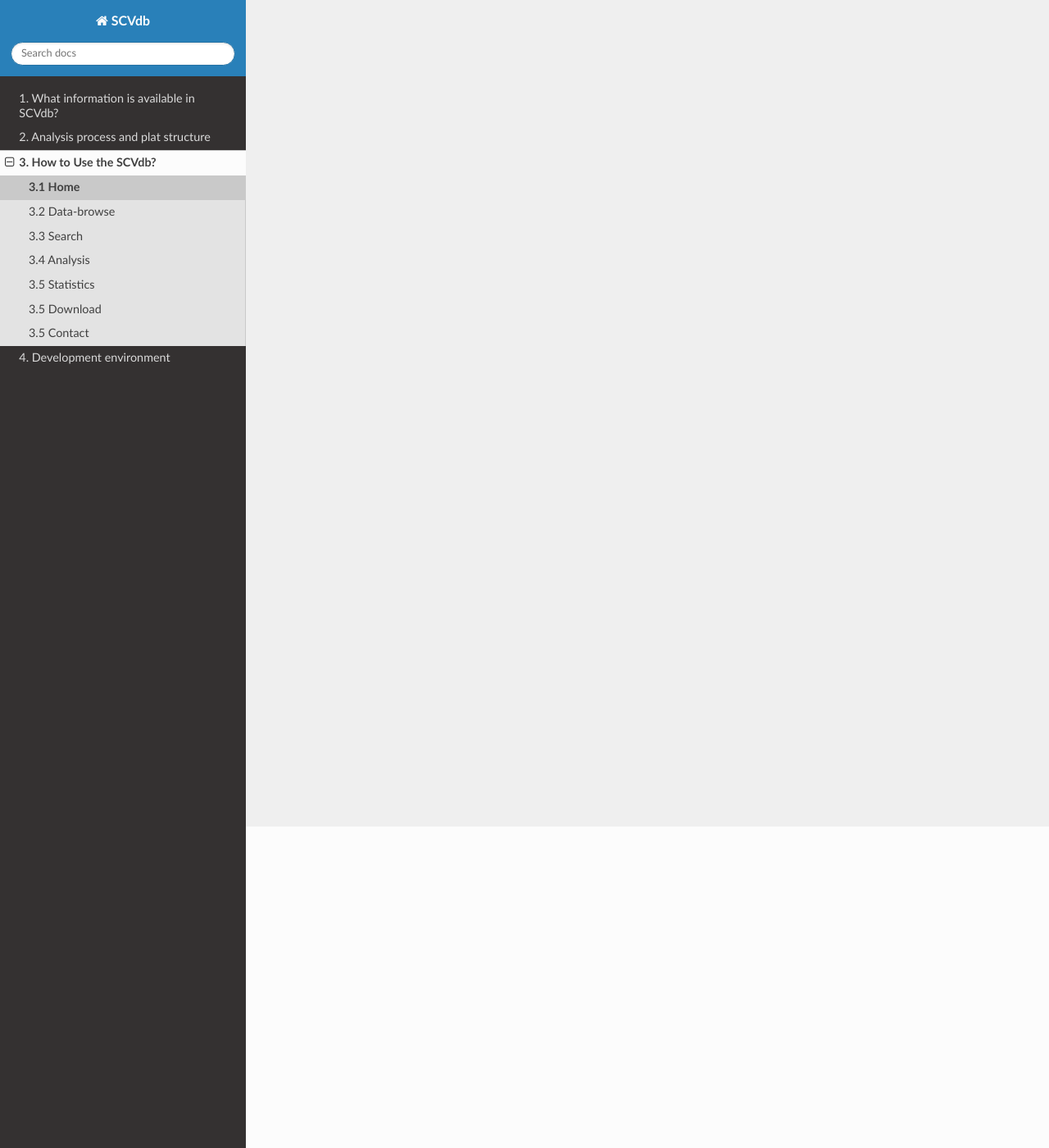
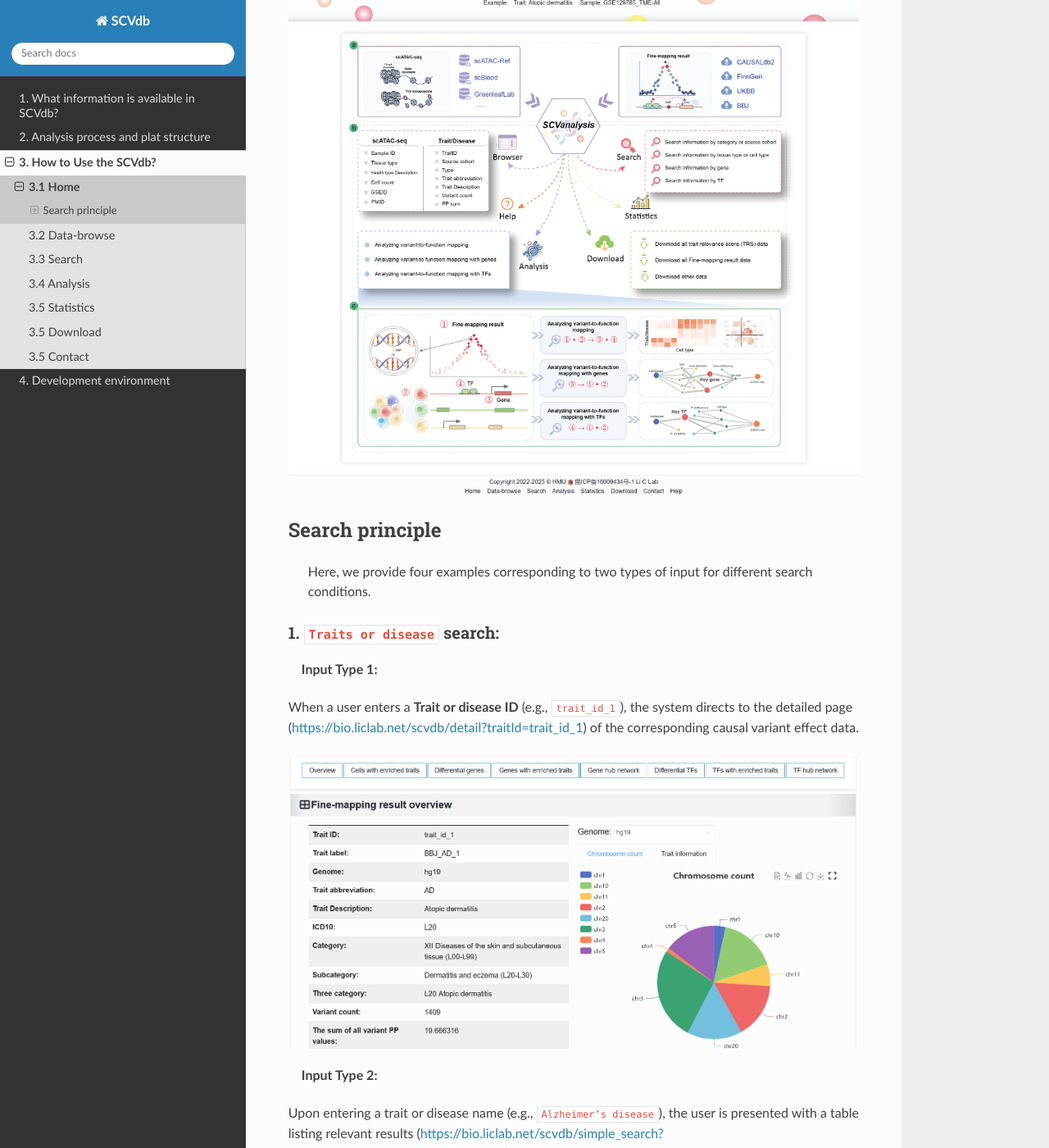
Before and after one commit to YuZhengM/scvmap-tutorial, a Sphinx documentation site: the page built from docs/source/usage/home.rst, in a window 1280 px wide and 1400 px high, scrolled down 392 px. Shown: the whole window at 82% size. Built offline with Sphinx 7.4.7 and the Read the Docs theme 3.1.0, drawn with Linux system fonts in a browser that asks for light colours; pages that are not in the unit, such as notebooks, are missing from menus; some of the changed text lies outside the part shown.

Commit message:
feat: 完善了 Home 文档

```diff
--- a/README.rst
+++ b/README.rst
@@ -11,6 +11,7 @@ User Manual for SCVdb platform
 
 
  | SCVdb: https://bio.liclab.net/scvdb/
+ | SCVdb tutorial: https://scvdb-tutorial.readthedocs.io/en/latest/index.html
 
 A comprehensive platform for human **integrating**
 :text_red:`single-cell chromatin accessibility data` with
--- a/docs/source/usage/home.rst
+++ b/docs/source/usage/home.rst
@@ -1,2 +1,60 @@
 3.1 Home
 ============
+
+On the homepage, we support simple searches for ``traits or disease(s)``
+of interest and ``single-cell sample(s)`` of interest. It is evident
+that this feature allows users to search for desired results based
+on the input of these two types of data, following **certain principles**
+(which will be explained below).
+
+
+.. image:: ../img/home/home.png
+
+
+Search principle
+--------------------
+
+ | Here, we provide four examples corresponding to two types of input for different search conditions.
+
+1. ``Traits or disease`` search:
+***********************************
+
+:Input Type 1:
+When a user enters a **Trait or disease ID** (e.g., ``trait_id_1``),
+the system directs to the detailed page (`https://bio.liclab.net/scvdb/detail?traitId=trait_id_1 <https://bio.liclab.net/scvdb/detail?traitId=trait_id_1>`_)
+of the corresponding causal variant effect data.
+
+.. image:: ../img/home/traitIdBySearch.png
+
+:Input Type 2:
+Upon entering a trait or disease name (e.g., ``Alzheimer’s disease``),
+the user is presented with a table listing relevant
+results (`https://bio.liclab.net/scvdb/simple_search?title=trait&value=Alzheimer's+disease <https://bio.liclab.net/scvdb/simple_search?title=trait&value=Alzheimer's+disease>`_).
+This list is derived from a fuzzy search conducted on the input term using columns ``Trait abbreviation`` and ``Trait Description`` from
+the ``Trait or disease data`` tab on the `Data-Browse <https://bio.liclab.net/scvdb/data_browse>`_ page, ensuring comprehensive and relevant matches.
+
+.. image:: ../img/home/traitByAlzheimer.png
+
+.. note::
+
+    Here, if the fuzzy search encounters the word "disease", it will be ignored in the search.
+
+
+2. ``Single cell sample`` search:
+***********************************
+
+:Input Type 1:
+When a user enters a **Sample ID** (e.g., ``sample_id_1``),
+the system directs to the detailed page (`https://bio.liclab.net/scvdb/detail?detail?sampleId=sample_id_1 <https://bio.liclab.net/scvdb/detail?detail?sampleId=sample_id_1>`_)
+of the corresponding causal variant effect data.
+
+.. image:: ../img/home/traitIdBySearch.png
+
+:Input Type 2:
+Upon entering a trait or disease name (e.g., ``PBMC``),
+the user is presented with a table listing relevant
+results (`https://bio.liclab.net/scvdb/simple_search?title=sample&value=PBMC <https://bio.liclab.net/scvdb/simple_search?title=sample&value=PBMC>`_).
+This list is derived from a fuzzy search conducted on the input term using columns ``Tissue type`` and ``Health type Description`` from
+the ``Single cell chromatin accessibility data`` tab on the `Data-Browse <https://bio.liclab.net/scvdb/data_browse>`_ page, ensuring comprehensive and relevant matches.
+
+.. image:: ../img/home/sampleByPBMC.png
```
Also changed, not shown: docs/source/img/home/home.png (added), docs/source/img/home/sampleByPBMC.png (added), docs/source/img/home/traitByAlzheimer.png (added), docs/source/img/home/traitIdBySearch.png (added).
